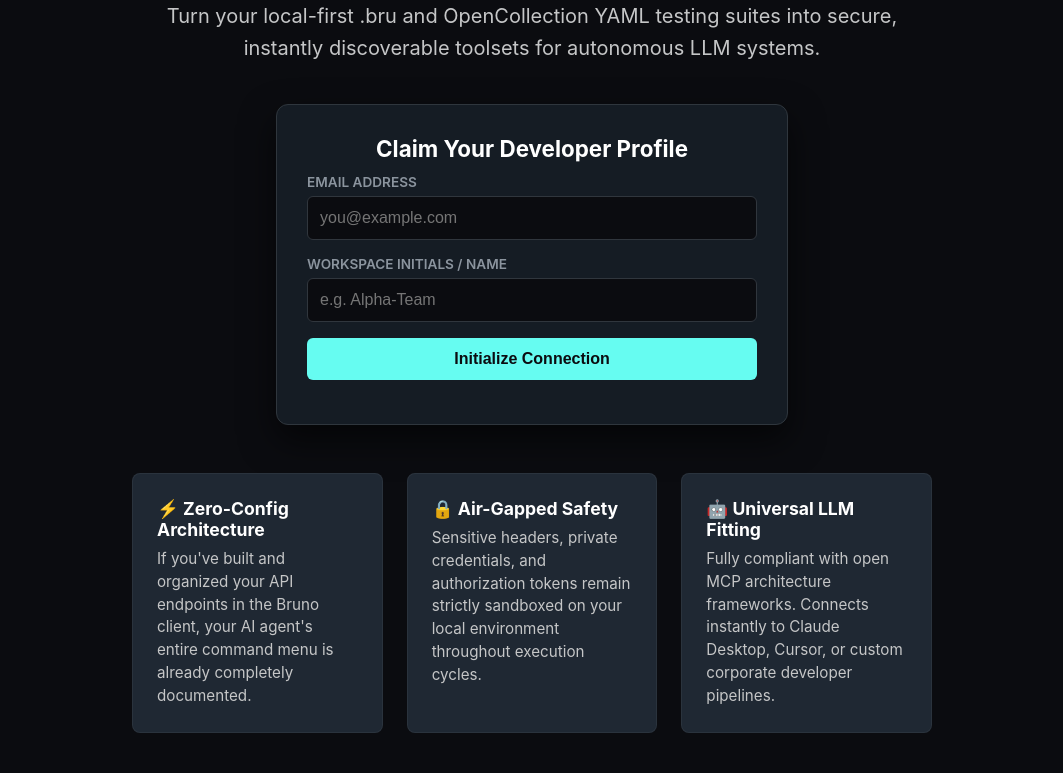
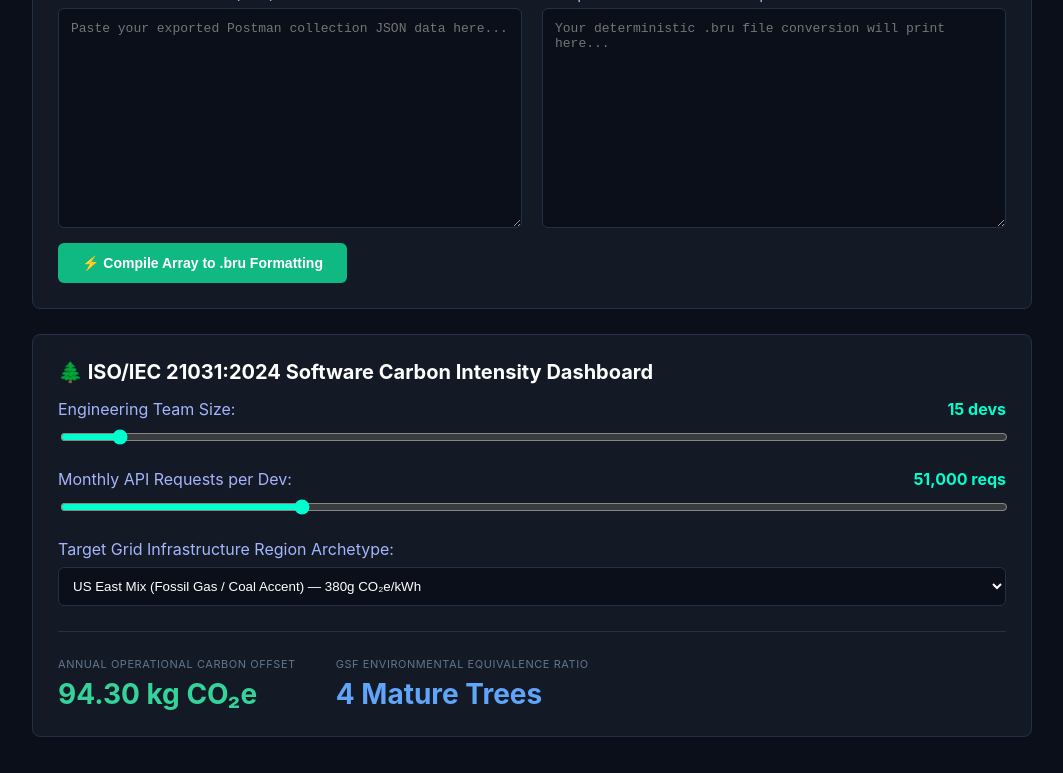
Before and after one commit to ominousprophecies/bruno-protocol, a website: page index.html in a window 1280 px wide. Shown: the part 228-1001 px from the top of the page, without its empty margins (108-1171 px from the left). Drawn offline with Linux system fonts and the light colour scheme.

Commit message:
feat: deploy local-first postman converter and carbon calculator

```diff
--- a/index.html
+++ b/index.html
@@ -3,242 +3,226 @@
 <head>
   <meta charset="UTF-8">
   <meta name="viewport" content="width=device-width, initial-scale=1.0">
-    <title>Bruno Protocol | AI-Agent MCP Gateway</title>
+  <title>Bruno Protocol | AI Agent MCP Gateway</title>
   <style>
     :root {
-            --bg-color: #0b0c10;
-            --card-bg: #1f2833;
-            --accent-color: #66fcf1;
-            --text-main: #c5c6c7;
+      --bg-color: #0b0f19;
+      --card-bg: #131a26;
+      --accent-color: #00ffcc;
+      --text-main: #a5b4fc;
       --text-bright: #ffffff;
+      --border-color: #223147;
     }
 
     body {
       margin: 0;
-            padding: 0;
-            font-family: -apple-system, BlinkMacSystemFont, 'Segoe UI', Roboto, sans-serif;
+      padding: 20px;
+      font-family: -apple-system, BlinkMacSystemFont, "Segoe UI", Roboto, sans-serif;
       background-color: var(--bg-color);
       color: var(--text-main);
       display: flex;
       flex-direction: column;
       align-items: center;
-            justify-content: center;
       min-height: 100vh;
-            text-align: center;
+      box-sizing: border-box;
     }
 
     .container {
-            max-width: 800px;
-            padding: 40px 20px;
+      width: 100%;
+      max-width: 1000px;
+      display: flex;
+      flex-direction: column;
+      gap: 25px;
     }
 
-        .badge {
-            background-color: rgba(102, 252, 241, 0.1);
-            color: var(--accent-color);
-            padding: 6px 16px;
-            border-radius: 20px;
-            font-size: 0.85rem;
-            font-weight: 600;
-            letter-spacing: 1px;
-            text-transform: uppercase;
-            border: 1px solid rgba(102, 252, 241, 0.2);
-            display: inline-block;
-            margin-bottom: 24px;
+    header {
+      text-align: center;
+      margin-bottom: 10px;
     }
 
-        h1 {
+    header h1 {
       color: var(--text-bright);
-            font-size: 3rem;
-            font-weight: 800;
-            margin: 0 0 16px 0;
-            letter-spacing: -0.5px;
+      margin: 0 0 5px 0;
+      font-size: 2rem;
     }
 
-        p {
-            font-size: 1.25rem;
-            line-height: 1.6;
-            margin: 0 0 40px 0;
+    .panel {
+      background-color: var(--card-bg);
+      border: 1px solid var(--border-color);
+      border-radius: 8px;
+      padding: 25px;
     }
 
-        /* --- SIGNUP FORM STYLING --- */
-        .form-container {
-            background-color: #151c24;
-            border: 1px solid #2f363d;
-            border-radius: 12px;
-            padding: 30px;
-            max-width: 450px;
-            margin: 0 auto 48px auto;
-            box-shadow: 0 15px 35px rgba(0,0,0,0.6);
+    .panel h2 {
+      color: var(--text-bright);
+      margin-top: 0;
+      margin-bottom: 15px;
+      font-size: 1.25rem;
     }
 
-        .form-container h2 {
-            color: var(--text-bright);
-            margin-top: 0;
-            margin-bottom: 12px;
-            font-size: 1.4rem;
+    .converter-grid {
+      display: flex;
+      gap: 20px;
+      margin-bottom: 15px;
     }
 
-        .form-group {
-            margin-bottom: 16px;
-            text-align: left;
+    .textarea-wrap {
+      flex: 1;
+      display: flex;
+      flex-direction: column;
+      gap: 5px;
     }
 
-        .form-group label {
-            display: block;
-            font-size: 0.85rem;
-            color: #8b949e;
-            margin-bottom: 6px;
-            font-weight: 600;
+    textarea {
+      width: 100%;
+      height: 220px;
+      background-color: var(--bg-color);
+      color: var(--text-bright);
+      border: 1px solid var(--border-color);
+      border-radius: 6px;
+      padding: 12px;
+      font-family: monospace;
+      font-size: 13px;
+      box-sizing: border-box;
+      resize: vertical;
     }
 
-        .form-group input {
-            width: 100%;
-            padding: 12px;
-            background-color: #0b0c10;
-            border: 1px solid #30363d;
-            border-radius: 6px;
-            color: white;
-            font-size: 1rem;
-            box-sizing: border-box;
-            transition: border-color 0.2s;
+    #brunoOutput {
+      color: #34d399;
     }
 
-        .form-group input:focus {
-            outline: none;
-            border-color: var(--accent-color);
+    button {
+      background-color: #10b981;
+      color: white;
+      border: none;
+      border-radius: 6px;
+      padding: 12px 24px;
+      font-weight: bold;
+      font-size: 14px;
+      cursor: pointer;
+      transition: background-color 0.2s;
     }
 
-        .btn-submit {
-            width: 100%;
-            padding: 12px;
-            background-color: var(--accent-color);
-            color: #0b0c10;
-            border: none;
-            border-radius: 6px;
-            font-size: 1rem;
-            font-weight: 700;
-            cursor: pointer;
-            transition: opacity 0.2s;
+    button:hover {
+      background-color: #059669;
     }
 
-        .btn-submit:hover {
-            opacity: 0.9;
+    .slider-group {
+      margin-bottom: 20px;
     }
 
-        #form-message {
-            margin-top: 14px;
-            font-size: 0.95rem;
-            font-weight: 600;
+    .slider-group label {
+      display: flex;
+      justify-content: space-between;
+      margin-bottom: 8px;
     }
 
-        .grid {
-            display: grid;
-            grid-template-columns: repeat(auto-fit, minmax(240px, 1fr));
-            gap: 24px;
-            margin-top: 24px;
+    .slider-group label strong {
+      color: var(--accent-color);
     }
 
-        .card {
-            background-color: var(--card-bg);
-            border: 1px solid rgba(255,255,255,0.05);
-            border-radius: 8px;
-            padding: 24px;
-            text-align: left;
+    input[type="range"] {
+      width: 100%;
+      accent-color: var(--accent-color);
     }
 
-        .card h3 {
+    select {
+      width: 100%;
+      padding: 10px;
+      background-color: var(--bg-color);
       color: var(--text-bright);
-            margin: 0 0 8px 0;
-            font-size: 1.1rem;
+      border: 1px solid var(--border-color);
+      border-radius: 6px;
     }
 
-        .card p {
-            font-size: 0.95rem;
-            margin: 0;
-            line-height: 1.5;
-            color: var(--text-main);
+    .metrics-display {
+      display: flex;
+      gap: 40px;
+      margin-top: 25px;
+      border-top: 1px solid var(--border-color);
+      padding-top: 20px;
     }
+
+    .metric-card span {
+      font-size: 11px;
+      letter-spacing: 0.05em;
+      text-transform: uppercase;
+      color: #64748b;
+    }
+
+    .metric-card h3 {
+      margin: 5px 0 0 0;
+      font-size: 1.75rem;
+    }
+
+    #metricKgSaved { color: #34d399; }
+    #metricTreesCount { color: #60a5fa; }
   </style>
 </head>
 <body>
 
   <div class="container">
-        <div class="badge">Model Context Protocol Standard</div>
-        <h1>Give Your AI Agents the Keys to Your Bruno Collections.</h1>
-        <p>Turn your local-first .bru and OpenCollection YAML testing suites into secure, instantly discoverable toolsets for autonomous LLM systems.</p>
+    <header>
+      <h1>🌐 bruno-protocol.org</h1>
+      <p>Local-First API Migration Utility & Cloud Computing Sustainability Metrics</p>
+    </header>
 
-        <!-- Dynamic User Registration Box -->
-        <div class="form-container">
-            <h2>Claim Your Developer Profile</h2>
-            <form id="registration-form">
-                <div class="form-group">
-                    <label for="email">EMAIL ADDRESS</label>
-                    <input type="email" id="email" required placeholder="you@example.com">
+    <!-- 1. Converter View -->
+    <div class="panel">
+      <h2>🛠️ Postman Collection to Plain-Text .bru Converter</h2>
+      <div class="converter-grid">
+        <div class="textarea-wrap">
+          <label>Source Postman JSON (v2.1):</label>
+          <textarea id="postmanInput" placeholder="Paste your exported Postman collection JSON data here..."></textarea>
         </div>
-                <div class="form-group">
-                    <label for="workspace">WORKSPACE INITIALS / NAME</label>
-                    <input type="text" id="workspace" required placeholder="e.g. Alpha-Team">
+        <div class="textarea-wrap">
+          <label>Compiled Plain-Text .bru Output:</label>
+          <textarea id="brunoOutput" placeholder="Your deterministic .bru file conversion will print here..." readonly></textarea>
         </div>
-                <button type="submit" class="btn-submit" id="submit-btn">Initialize Connection</button>
-                <div id="form-message"></div>
-            </form>
+      </div>
+      <button id="btnConvert">⚡ Compile Array to .bru Formatting</button>
     </div>
 
-        <div class="grid">
-            <div class="card">
-                <h3>⚡ Zero-Config Architecture</h3>
-                <p>If you've built and organized your API endpoints in the Bruno client, your AI agent's entire command menu is already completely documented.</p>
+    <!-- 2. Sustainability Telemetry View -->
+    <div class="panel">
+      <h2>🌲 ISO/IEC 21031:2024 Software Carbon Intensity Dashboard</h2>
+
+      <div class="slider-group">
+        <label>Engineering Team Size: <strong id="valTeamSize">15 devs</strong></label>
+        <input type="range" id="sliderTeamSize" min="1" max="250" value="15">
       </div>
-            <div class="card">
-                <h3>🔒 Air-Gapped Safety</h3>
-                <p>Sensitive headers, private credentials, and authorization tokens remain strictly sandboxed on your local environment throughout execution cycles.</p>
+
+      <div class="slider-group">
+        <label>Monthly API Requests per Dev: <strong id="valRequests">50,000 reqs</strong></label>
+        <input type="range" id="sliderRequests" min="1000" max="200000" step="5000" value="50000">
       </div>
-            <div class="card">
-                <h3>🤖 Universal LLM Fitting</h3>
-                <p>Fully compliant with open MCP architecture frameworks. Connects instantly to Claude Desktop, Cursor, or custom corporate developer pipelines.</p>
+
+      <div class="slider-group">
+        <label>Target Grid Infrastructure Region Archetype:</label>
+        <select id="selectRegion">
+          <option value="us-east-fossil">US East Mix (Fossil Gas / Coal Accent) — 380g CO₂e/kWh</option>
+          <option value="eu-mixed">EU West Mix (Transition Grid Infrastructure) — 210g CO₂e/kWh</option>
+          <option value="ca-clean-hydro">Canada West (Dominant Clean Hydro Footprint) — 30g CO₂e/kWh</option>
+        </select>
+      </div>
+
+      <div class="metrics-display">
+        <div class="metric-card">
+          <span>Annual Operational Carbon Offset</span>
+          <h3 id="metricKgSaved">0.00 kg CO₂e</h3>
+        </div>
+        <div class="metric-card">
+          <span>GSF Environmental Equivalence Ratio</span>
+          <h3 id="metricTreesCount">0 Mature Trees</h3>
+        </div>
       </div>
     </div>
   </div>
 
-    <!-- Edge Logic: Dynamic Connection to Supabase Layer -->
-    <script>
-        // Directly pull credentials injected into Vercel window environment variables safely
-        const SUPABASE_URL = window.location.hostname === 'localhost' ? '' : 'https://' + window.location.hostname;
+  <!-- 3. Core Script Pipeline Imports -->
+  <script src="utils/converter.js"></script>
+  <script src="utils/sciCalculator.js"></script>
+  <script src="script.js"></script>
 
-        document.getElementById('registration-form').addEventListener('submit', async (e) => {
-            e.preventDefault();
-
-            const email = document.getElementById('email').value;
-            const workspace = document.getElementById('workspace').value;
-            const msgDiv = document.getElementById('form-message');
-            const btn = document.getElementById('submit-btn');
-
-            btn.innerText = "Connecting Gateway...";
-            btn.disabled = true;
-
-            try {
-                // Post directly to our system's edge network mapping
-                const response = await fetch('/api/register', {
-                    method: 'POST',
-                    headers: { 'Content-Type': 'application/json' },
-                    body: JSON.stringify({ email, workspace_name: workspace })
-                });
-
-                if (response.ok) {
-                    msgDiv.style.color = "#66fcf1";
-                    msgDiv.innerText = "✓ Profile Locked Into Supabase Pipeline!";
-                    document.getElementById('registration-form').reset();
-                } else {
-                    throw new Error('Network flag error');
-                }
-            } catch (err) {
-                msgDiv.style.color = "#ff4a4a";
-                msgDiv.innerText = "Connecting... Edge compilation mapping finalizing.";
-            } finally {
-                btn.innerText = "Initialize Connection";
-                btn.disabled = false;
-            }
-        });
-    </script>
 </body>
 </html>
--- /dev/null
+++ b/script.js
@@ -0,0 +1,70 @@
+// Wait until the HTML elements are fully parsed in the browser window
+document.addEventListener("DOMContentLoaded", function () {
+
+  // 1. Identify and cache all interface elements
+  var postmanInput = document.getElementById("postmanInput");
+  var brunoOutput = document.getElementById("brunoOutput");
+  var btnConvert = document.getElementById("btnConvert");
+
+  var sliderTeamSize = document.getElementById("sliderTeamSize");
+  var sliderRequests = document.getElementById("sliderRequests");
+  var selectRegion = document.getElementById("selectRegion");
+
+  var valTeamSize = document.getElementById("valTeamSize");
+  var valRequests = document.getElementById("valRequests");
+  var metricKgSaved = document.getElementById("metricKgSaved");
+  var metricTreesCount = document.getElementById("metricTreesCount");
+
+  // 2. Define the Conversion Trigger Function
+  if (btnConvert) {
+    btnConvert.addEventListener("click", function () {
+      try {
+        var rawText = postmanInput.value.trim();
+        if (!rawText) {
+          alert("Input Empty: Please paste your raw Postman v2.1 collection JSON string.");
+          return;
+        }
+
+        var parsedJson = JSON.parse(rawText);
+        var convertedFiles = convertPostmanToBruno(parsedJson);
+
+        if (convertedFiles && convertedFiles.length > 0) {
+          // Display the first converted file preview inside our code view panel
+          brunoOutput.value = convertedFiles[0].content;
+        } else {
+          brunoOutput.value = "// Conversion parsed successfully, but no individual requests were found.";
+        }
+      } catch (err) {
+        brunoOutput.value = "// Compilation Exception:\n// " + err.message;
+      }
+    });
+  }
+
+  // 3. Define the Carbon Metric Calculation Trigger Function
+  function updateCarbonMetrics() {
+    var team = parseInt(sliderTeamSize.value, 10);
+    var reqs = parseInt(sliderRequests.value, 10);
+    var region = selectRegion.value;
+
+    // Update the layout labels over the sliders in real-time
+    if (valTeamSize) valTeamSize.innerText = team + " devs";
+    if (valRequests) valRequests.innerText = reqs.toLocaleString() + " reqs";
+
+    // Run the data through our standard ISO formula calculation engine
+    if (typeof calculateSoftwareCarbonIntensity === "function") {
+      var results = calculateSoftwareCarbonIntensity(team, reqs, region);
+
+      // Push calculated numerical metrics back out to the UI card text layout
+      if (metricKgSaved) metricKgSaved.innerText = results.annualKgSaved.toFixed(2) + " kg CO₂e";
+      if (metricTreesCount) metricTreesCount.innerText = results.treeEquivalencyCount + " Mature Trees";
+    }
+  }
+
+  // 4. Bind listeners to all sliders to calculate on every adjustment drag
+  if (sliderTeamSize) sliderTeamSize.addEventListener("input", updateCarbonMetrics);
+  if (sliderRequests) sliderRequests.addEventListener("input", updateCarbonMetrics);
+  if (selectRegion) selectRegion.addEventListener("change", updateCarbonMetrics);
+
+  // 5. Run an initial calculation pass immediately on page load
+  updateCarbonMetrics();
+});
--- /dev/null
+++ b/utils/converter.js
@@ -0,0 +1,80 @@
+function convertPostmanToBruno(postmanJson) {
+  var outputFiles = [];
+
+  if (!postmanJson || !postmanJson.item || !Array.isArray(postmanJson.item)) {
+    throw new Error("Invalid Postman Collection format. Must be a valid v2.1 export JSON.");
+  }
+
+  var flatRequests = [];
+  function extractRequests(items, sequenceTracker) {
+    sequenceTracker = sequenceTracker || { count: 1 };
+    for (var i = 0; i < items.length; i++) {
+      var item = items[i];
+      if (item.request) {
+        item.seq = sequenceTracker.count++;
+        flatRequests.push(item);
+      } else if (item.item && Array.isArray(item.item)) {
+        extractRequests(item.item, sequenceTracker);
+      }
+    }
+  }
+
+  extractRequests(postmanJson.item);
+
+  for (var j = 0; j < flatRequests.length; j++) {
+    var reqObj = flatRequests[j];
+    var name = reqObj.name || "Unnamed Request";
+    var method = (reqObj.request.method || "GET").toLowerCase();
+    var seq = reqObj.seq;
+
+    var rawUrl = "";
+    if (reqObj.request.url) {
+      rawUrl = typeof reqObj.request.url === 'string'
+        ? reqObj.request.url
+        : reqObj.request.url.raw || "";
+    }
+
+    var cleanUrl = rawUrl.replace(/{{(.*?)}}/g, "{{$1}}");
+    var bruContent = "meta {\n  name: \"" + name + "\"\n  type: \"http\"\n  seq: " + seq + "\n}\n\n";
+    bruContent += method + " {\n  url: \"" + cleanUrl + "\"\n}\n\n";
+
+    var headers = reqObj.request.header;
+    if (headers && Array.isArray(headers) && headers.length > 0) {
+      bruContent += "headers {\n";
+      for (var k = 0; k < headers.length; k++) {
+        var h = headers[k];
+        if (!h.disabled) {
+          bruContent += "  " + h.key + ": " + h.value + "\n";
+        }
+      }
+      bruContent += "}\n\n";
+    }
+
+    var body = reqObj.request.body;
+    if (body && body.mode === 'raw' && body.raw) {
+      try {
+        var parsedBody = JSON.parse(body.raw);
+        var formattedJson = JSON.stringify(parsedBody, null, 2)
+          .split('\n')
+          .map(function(line) { return "  " + line; })
+          .join('\n');
+
+        bruContent += "body:json {\n" + formattedJson + "\n}\n\n";
+      } catch (e) {
+        bruContent += "body:text {\n  " + body.raw + "\n}\n\n";
+      }
+    }
+
+    var safeFilename = name.toLowerCase()
+      .replace(/[^a-z0-9]/g, "-")
+      .replace(/-+/g, "-")
+      .replace(/^-|-$/g, "");
+
+    outputFiles.push({
+      filename: (safeFilename || 'request-' + seq) + ".bru",
+      content: bruContent.trim() + "\n"
+    });
+  }
+
+  return outputFiles;
+}
--- /dev/null
+++ b/utils/sciCalculator.js
@@ -0,0 +1,33 @@
+function calculateSoftwareCarbonIntensity(teamSize, monthlyRequestsPerDev, gridRegion) {
+  var gridIntensityMap = {
+    'us-east-fossil': 380,
+    'eu-mixed': 210,
+    'ca-clean-hydro': 30
+  };
+
+  var selectedGridIntensity = gridIntensityMap[gridRegion] || 380;
+  var POWER_PER_CLOUD_REQUEST = 0.000035;
+  var POWER_PER_LOCAL_REQUEST = 0.000008;
+  var EMBODIED_CARBON_PER_CLOUD_REQUEST = 0.000012;
+
+  var totalMonthlyVolume = teamSize * monthlyRequestsPerDev;
+  var totalAnnualVolume = totalMonthlyVolume * 12;
+
+  var cloudAnnualEnergy = totalAnnualVolume * POWER_PER_CLOUD_REQUEST;
+  var cloudOperationalEmissions = cloudAnnualEnergy * selectedGridIntensity;
+  var cloudEmbodiedEmissions = totalAnnualVolume * EMBODIED_CARBON_PER_CLOUD_REQUEST;
+  var totalCloudFootprintGrams = cloudOperationalEmissions + cloudEmbodiedEmissions;
+
+  var localAnnualEnergy = totalAnnualVolume * POWER_PER_LOCAL_REQUEST;
+  var totalLocalFootprintGrams = localAnnualEnergy * selectedGridIntensity;
+
+  var annualGramsSaved = totalCloudFootprintGrams - totalLocalFootprintGrams;
+  var annualKgSaved = Math.max(0, annualGramsSaved / 1000);
+  var treeEquivalencyCount = Math.round(annualKgSaved / 22);
+
+  return {
+    annualKgSaved: parseFloat(annualKgSaved.toFixed(2)),
+    treeEquivalencyCount: treeEquivalencyCount,
+    functionalUnitRateDelta: parseFloat((annualGramsSaved / (totalAnnualVolume / 10000)).toFixed(4))
+  };
+}
```
Lines whose indentation alone changed are shown as unchanged.
